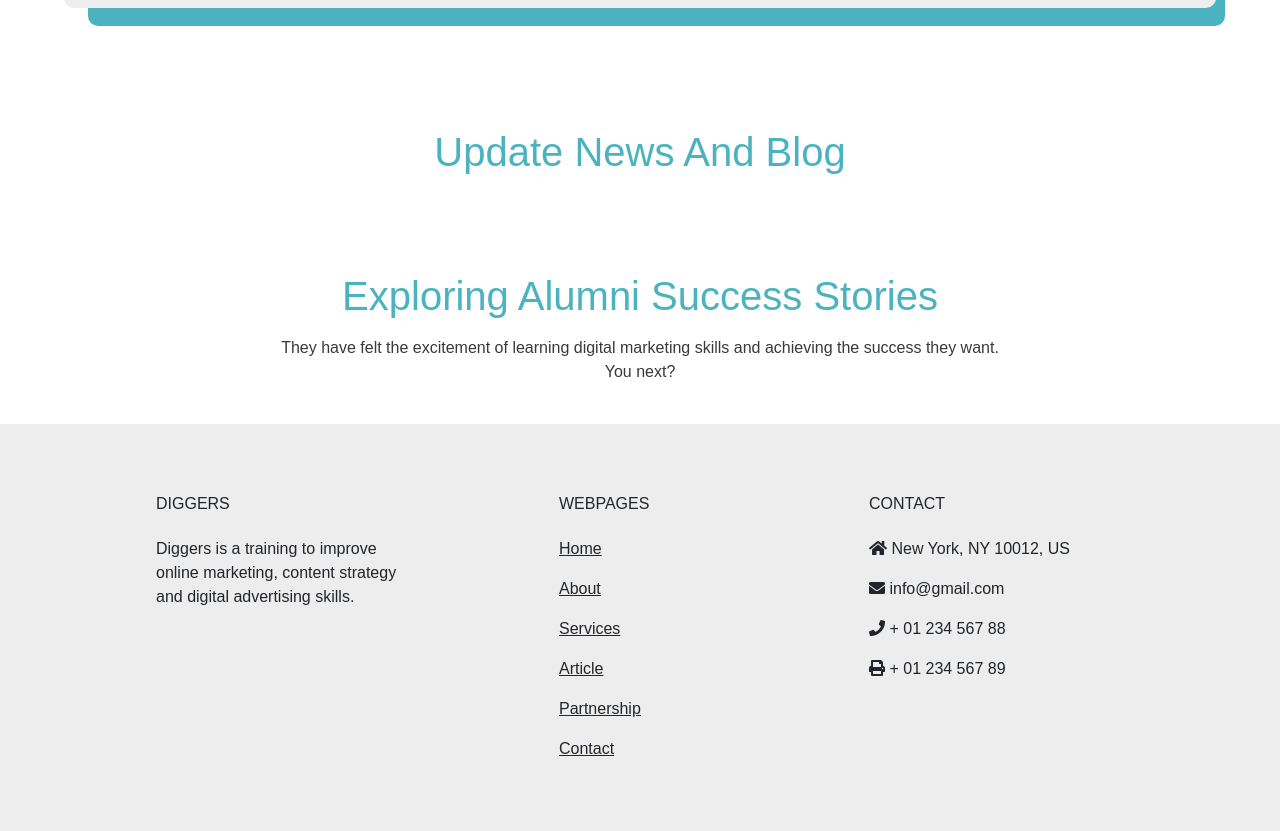
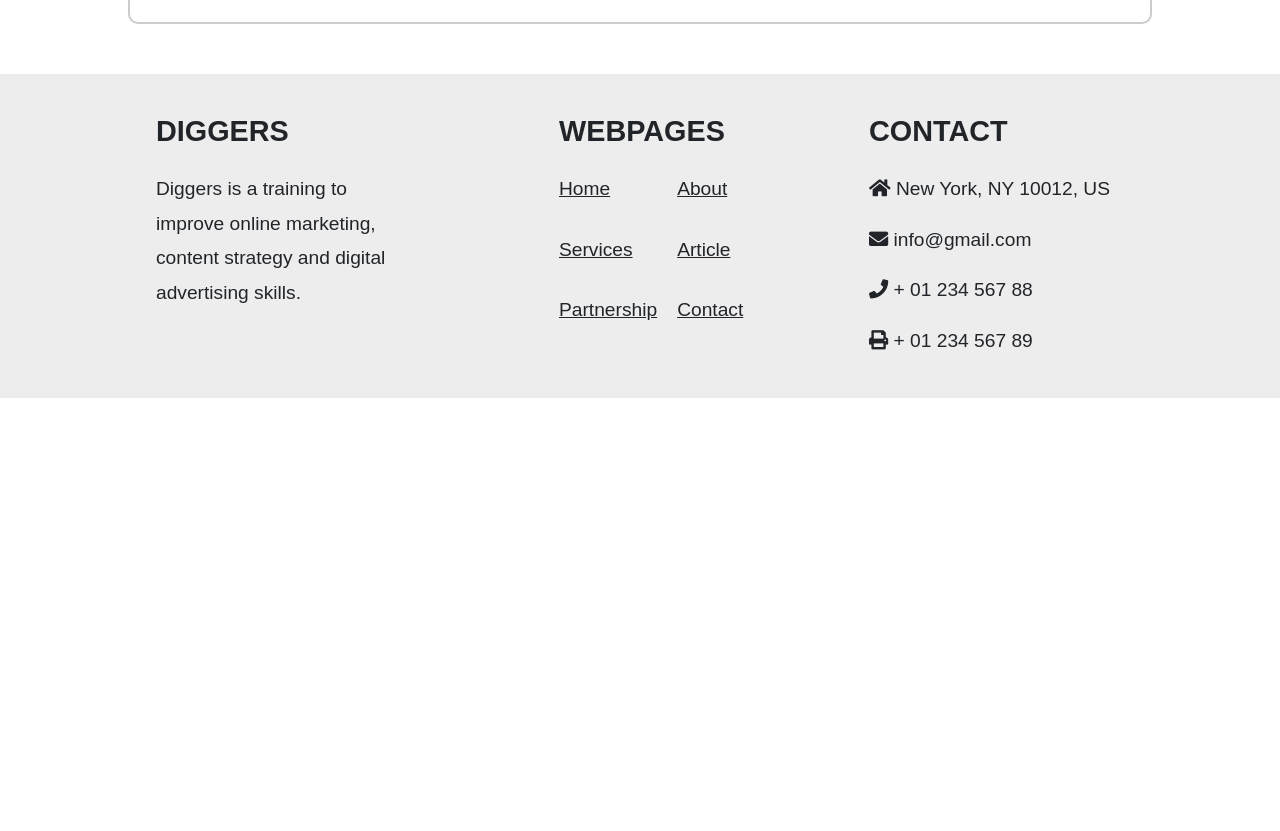
Before and after one commit to zainidineafi/digifusion, a CodeIgniter 4 app: the page made by app/Views/tampil/index.php in a window 1280 px wide. Shown: the part 2567-3398 px from the top of the page. After the commit the page ends 2965 px from the top, so only its background shows below. Run offline with PHP 8.4 and a stand-in for CodeIgniter, Linux system fonts and the light colour scheme; the template is opened without the code that fills it, so the values that code supplies are empty; some libraries are stand-ins or nearby versions.

Commit message:
Update Home

```diff
--- a/app/Views/layout/app.php
+++ b/app/Views/layout/app.php
@@ -132,16 +132,32 @@
     }
 
     footer {
-      padding: 30px 0;
+      padding: 0px;
+      /* Kurangi padding footer */
     }
 
     .footer-links {
-      padding: 10px 0;
+      padding: 0px;
     }
 
-    .container-fluid {
-      position: relative;
-      z-index: 1;
+    footer h6 {
+      font-size: 1.8rem;
+      /* Perbesar teks judul */
+      font-weight: bold;
+    }
+
+    footer p,
+    footer a {
+      font-size: 1.2rem;
+      /* Perbesar teks isi */
+      line-height: 1.8;
+    }
+
+    .webpages-grid {
+      display: grid;
+      grid-template-columns: repeat(2, 1fr);
+      row-gap: 10px;
+      column-gap: 20px;
     }
   </style>
 </head>
@@ -220,9 +236,12 @@
               <h6 class="text-uppercase mb-4 font-weight-bold">Diggers</h6>
               <p>Diggers is a training to improve online marketing, content strategy and digital advertising skills.</p>
             </div>
+
             <hr class="w-100 clearfix d-md-none" />
+
             <div class="col-md-2 col-lg-2 col-xl-2 mx-auto mt-3">
               <h6 class="text-uppercase mb-4 font-weight-bold">Webpages</h6>
+              <div class="webpages-grid">
                 <p><a class="text-dark" href="/index">Home</a></p>
                 <p><a class="text-dark" href="/about">About</a></p>
                 <p><a class="text-dark" href="/product">Services</a></p>
@@ -230,7 +249,10 @@
                 <p><a class="text-dark" href="/partnership">Partnership</a></p>
                 <p><a class="text-dark" href="/contact">Contact</a></p>
               </div>
+            </div>
+
             <hr class="w-100 clearfix d-md-none" />
+
             <div class="col-md-4 col-lg-3 col-xl-3 mx-auto mt-3">
               <h6 class="text-uppercase mb-4 font-weight-bold">Contact</h6>
               <p><i class="fas fa-home mr-3"></i> New York, NY 10012, US</p>
--- a/app/Views/tampil/index.php
+++ b/app/Views/tampil/index.php
@@ -94,25 +94,7 @@
 </body>
 </html>
 
-<!-- collab pt -->
-<section class="container">
-  <div class="logo-box">
-    <!-- Tulisan di atas logo -->
-    <div class="text-center trusted-text">
-      <h2>Trusted by the world’s leading organizations</h2>
-    </div>
-    <div class="logo-container">
-      <div id="logo" class="logo mt-3 pt-3"> <!-- Mengurangi margin-top dan padding-top -->
-        <img src="1.png" alt="1">
-        <img src="2.png" alt="2">
-        <img src="3.png" alt="3">
-        <img src="4.png" alt="4">
-        <img src="5.png" alt="5">
-        <img src="6.png" alt="6">
-        <img src="7.png" alt="7">
-      </div>
-    </div>
-  </div>
+
 
   <style>
     /* Styling untuk teks di atas logo */
@@ -127,15 +109,12 @@
 
     /* Styling untuk logo box */
     .logo-box {
-      border: 2px solid #ccc; /* Box border */
-      border-radius: 10px; /* Box dengan sudut melengkung */
-      padding: 5px; /* Kurangi padding untuk memperkecil ketinggian box */
-      max-width: 80%; /* Batasi lebar box */
-      margin: auto;
-      position: relative;
-      top: -40px; /* Geser posisi box ke atas sedikit */
-      z-index: 1; /* Agar menumpuk di atas item sebelumnya */
-      background-color: #fff; /* Background putih pada box */
+    border: 2px solid #ccc;
+    border-radius: 10px;
+    padding: 15px; /* Tambahkan padding untuk memberi ruang lebih */
+    max-width: 80%;
+    margin: 50px auto; /* Tambahkan margin atas dan bawah */
+    background-color: #fff;
     }
 
     /* Styling untuk logo container */
@@ -351,16 +330,16 @@
         }
     </style>
 
-    <div class="container text-center">
+    <!-- <div class="container text-center">
         <h2 class="mb-3 font-weight-bold">More than a platform</h2>
         <p class="mb-5">A complete ecosystem to help you succeed.</p>
         <div class="row justify-content-center">
             <?php foreach ($keunggulan as $item): ?>
-            <!-- Card -->
+
             <div class="col-md-3 mb-4 d-flex">
                 <div class="card h-100 p-3 text-center">
                     <div class="icon mb-3">
-                        <!-- Tampilkan logo -->
+
                         <img src="<?= base_url('image/' . $item['logo']); ?>" alt="<?= $item['judul']; ?> Icon" style="width: 40px;">
                     </div>
                     <h5 class="font-weight-bold"><?= $item['judul']; ?></h5>
@@ -369,9 +348,9 @@
             </div>
             <?php endforeach; ?>
         </div>
-        <!-- Tombol Learn More di bawah semua card -->
+
         <a href="<?= base_url('partnership'); ?>" class="btn-custom">Learn More</a>
-    </div>
+    </div> -->
 </section>
 
 <!-- new nad blog -->
@@ -396,34 +375,54 @@
 </section>
 
 <!-- Success Stories Section -->
-<section class="container-fluid pt-3">
+<!-- <section class="container-fluid pt-3">
     <h1 class="text-center mt-5 pt-4" style="color: #4BB3BF">Exploring Alumni Success Stories</h1>
     <div class="text-center mt-3 mb-3" style="color: #393939;">
         <p>They have felt the excitement of learning digital marketing skills and achieving the success they want. <br>You next?</p>
     </div>
 </section>
 <section class="container">
-    <div class="row g-4"> <!-- g-4 untuk memberikan jarak antar kolom -->
+    <div class="row g-4">
         <?php foreach ($komentar as $item): ?>
-        <div class="col-lg-3 col-md-6 d-flex align-items-stretch"> <!-- align-items-stretch agar card merentang vertikal -->
-            <div class="card h-100 d-flex flex-column"> <!-- flex-column untuk tata letak vertikal -->
-                <div class="card-body flex-grow-1"> <!-- Membuat card-body menempati ruang yang ada -->
+        <div class="col-lg-3 col-md-6 d-flex align-items-stretch">
+            <div class="card h-100 d-flex flex-column">
+                <div class="card-body flex-grow-1">
                     <p class="card-text">
                         "<?= $item['komentar']; ?>"
                     </p>
                 </div>
-                <div class="card-footer mt-auto d-flex align-items-center"> <!-- Menambahkan card-footer dengan mt-auto agar berada di dasar card -->
+                <div class="card-footer mt-auto d-flex align-items-center">
                     <img class="rounded-circle me-3 img-fluid" src="<?= base_url('image/' . $item['foto']); ?>" alt="Profile Image" style="width: 50px; height: 50px; object-fit: cover;">
                     <div class="profile-info">
-                        <h5 class="mb-0"><?= $item['nama']; ?></h5> <!-- Nama tanpa margin bawah -->
-                        <p class="text-muted mb-0"><?= $item['jabatan']; ?>, <?= $item['perusahaan']; ?></p> <!-- Jabatan dan perusahaan tanpa margin bawah -->
+                        <h5 class="mb-0"><?= $item['nama']; ?></h5>
+                        <p class="text-muted mb-0"><?= $item['jabatan']; ?>, <?= $item['perusahaan']; ?></p>
                     </div>
                 </div>
             </div>
         </div>
         <?php endforeach; ?>
     </div>
-</section>
+</section> -->
+
+<!-- collab pt -->
+<section class="container-fluid" style="padding: 0; margin: 0;">
+  <div class="logo-box">
+    <!-- Tulisan di atas logo -->
+    <div class="text-center trusted-text">
+      <h2>Trusted by the world’s leading organizations</h2>
+    </div>
+    <div class="logo-container">
+      <div id="logo" class="logo mt-3 pt-3"> <!-- Mengurangi margin-top dan padding-top -->
+        <img src="1.png" alt="1">
+        <img src="2.png" alt="2">
+        <img src="3.png" alt="3">
+        <img src="4.png" alt="4">
+        <img src="5.png" alt="5">
+        <img src="6.png" alt="6">
+        <img src="7.png" alt="7">
+      </div>
+    </div>
+  </div>
 
 <style>
     .btn-custom {
```
Lines whose indentation alone changed are shown as unchanged.
